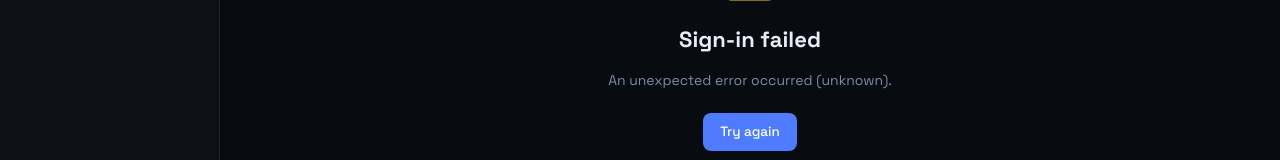
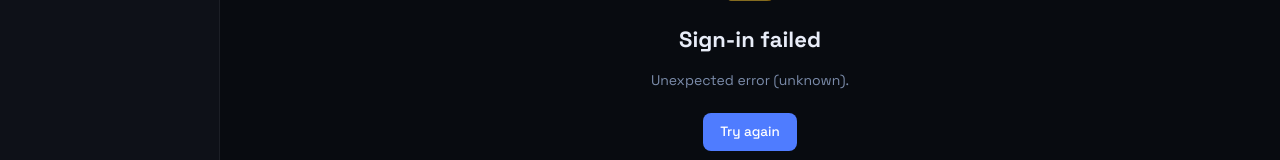
Before and after one commit to EaglercraftXLauncher/EaglercraftXLauncher, a React (Vite) app: page /auth/error in a window 1280 px wide. Shown: the part 408-568 px from the top of the page. Built offline with nearby package versions, Linux system fonts and the light colour scheme.

Commit message:
Update AuthErrorPage.tsx

```diff
--- a/src/pages/AuthErrorPage.tsx
+++ b/src/pages/AuthErrorPage.tsx
@@ -1,26 +1,21 @@
-import React from 'react';
 import { useSearchParams, Link } from 'react-router-dom';
 
 const MESSAGES: Record<string, string> = {
-  invalid_state:  'OAuth state mismatch. Please try again.',
-  token_failed:   'Could not exchange the OAuth token. Please try again.',
+  invalid_state:  'OAuth state mismatch — please try again.',
+  token_failed:   'Could not exchange the OAuth token.',
   profile_failed: 'Could not fetch your profile from the provider.',
-  no_email:       'No verified email address was returned by GitHub. Please add a public or primary email.',
+  no_email:       'No verified email returned by GitHub. Please add a public email to your GitHub account.',
 };
 
-const AuthErrorPage: React.FC = () => {
+export default function AuthErrorPage() {
   const [sp] = useSearchParams();
   const code = sp.get('msg') ?? 'unknown';
-  const message = MESSAGES[code] ?? `An unexpected error occurred (${code}).`;
-
   return (
     <div className="error-page">
       <div style={{ fontSize: 40 }}>⚠️</div>
       <h1>Sign-in failed</h1>
-      <p>{message}</p>
+      <p>{MESSAGES[code] ?? `Unexpected error (${code}).`}</p>
       <Link to="/login" className="btn btn-primary" style={{ marginTop: 8 }}>Try again</Link>
     </div>
   );
-};
-
-export default AuthErrorPage;
+}
```
